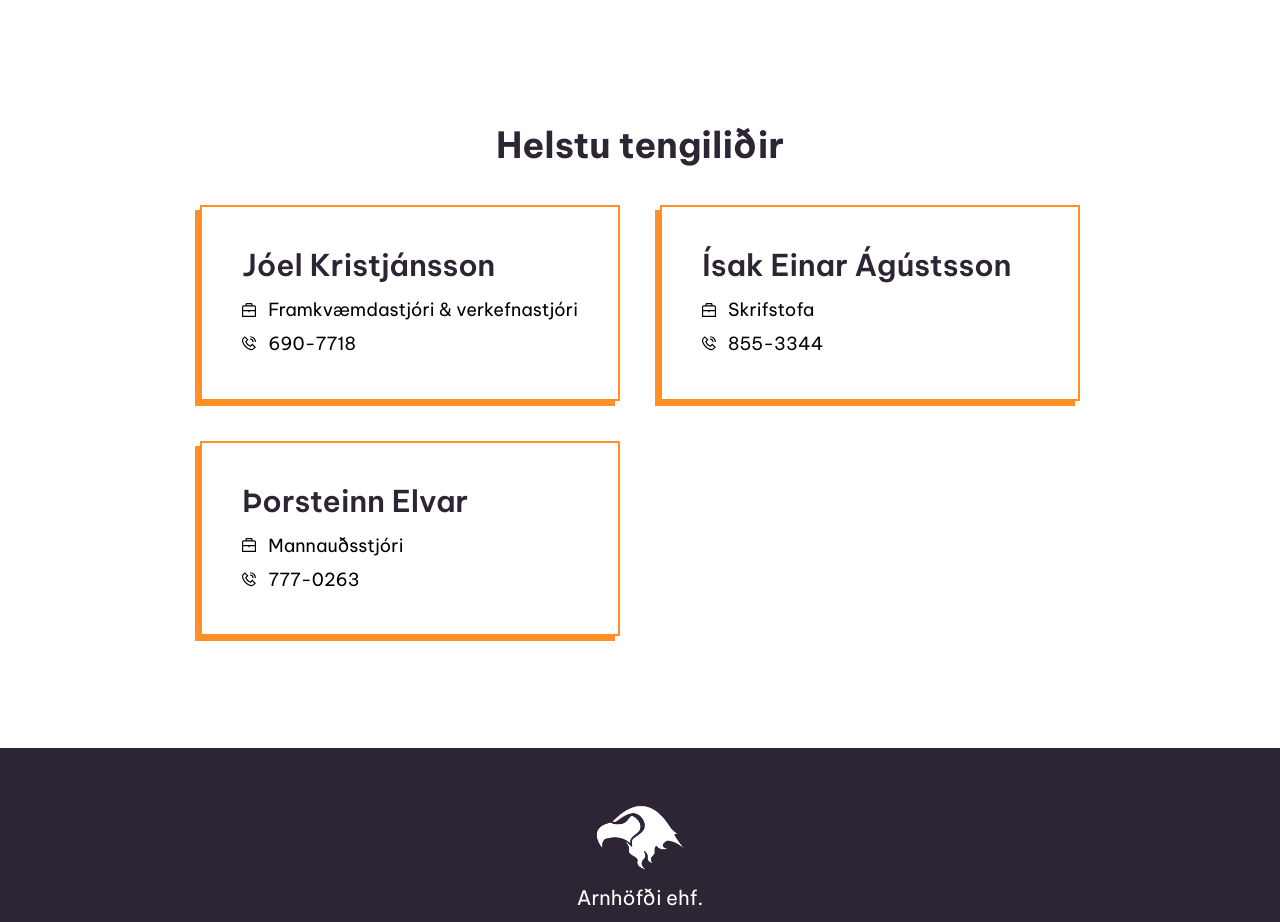
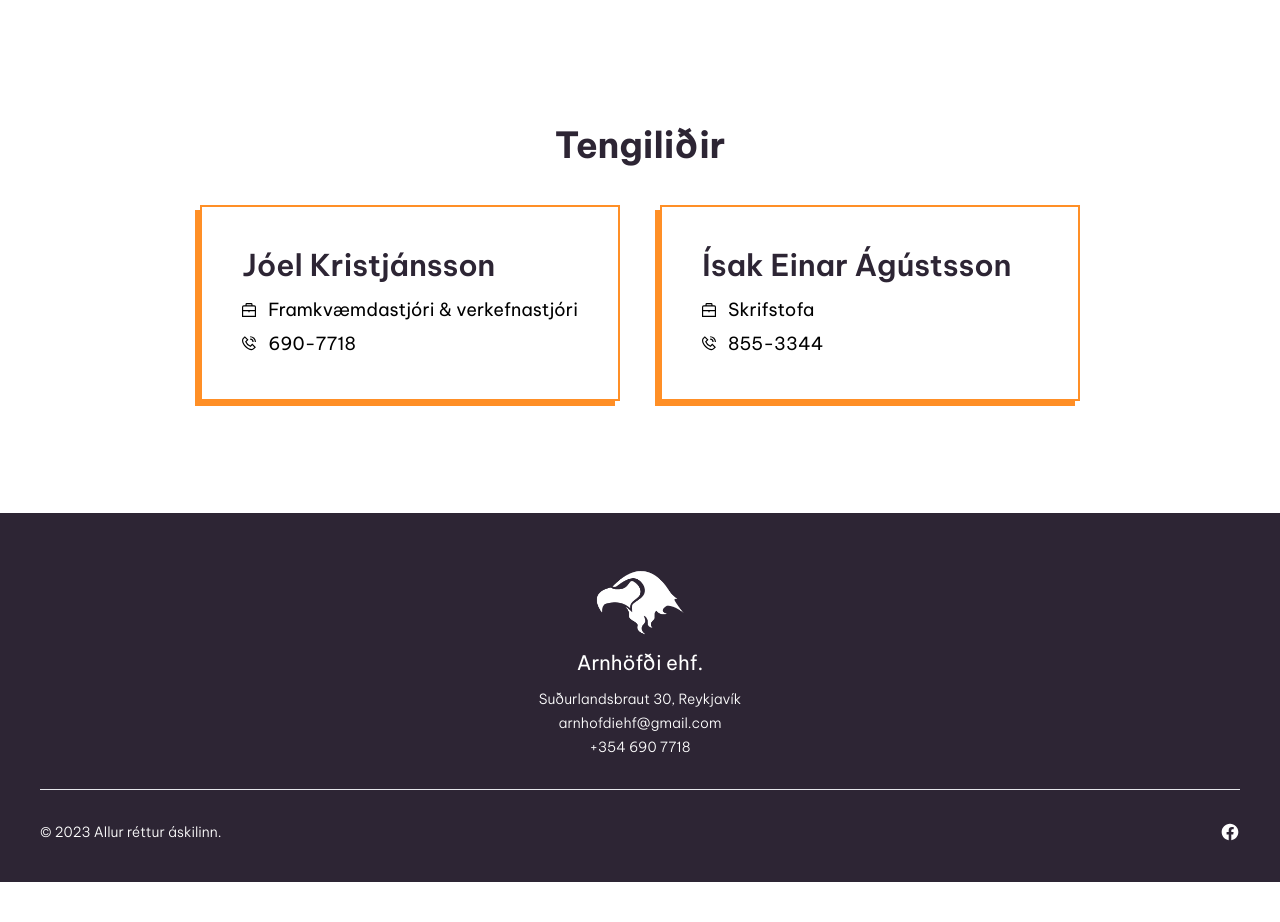
Before and after one commit to palmigudmunds/arnhofdi-vefur, a React (Create React App) app: page / in a window 1280 px wide. Shown: the part 1760-2682 px from the top of the page. After the commit the page ends 2642 px from the top, so only its background shows below. Built offline with nearby package versions, Linux system fonts and the light colour scheme.

Commit message:
Removed contact

```diff
--- a/src/components/Contacts/index.js
+++ b/src/components/Contacts/index.js
@@ -7,7 +7,7 @@ const Contacts = () => {
     <div id="contacts" className="flex flex-col md:items-center max-w-none">
       <div className="md:w-1/2 flex flex-col md:items-center">
         <h2 className="text-start md:text-center md:w-10/12 xl:w-8/12">
-          Helstu tengiliðir
+          Tengiliðir
         </h2>
       </div>
       <div className="grid md:grid-cols-2 gap-8 md:gap-10 pt-10">
@@ -34,18 +34,6 @@ const Contacts = () => {
             <p>855-3344</p>
           </div>
         </div>
-
-        <div className="border-2 p-10 border-maingold shadow-[-5px_5px] shadow-maingold min-h[12rem] max-h-[15rem]">
-          <h3 className="mb-4">Þorsteinn Elvar</h3>
-          <div className="flex items-center">
-            <Briefcase className="mb-px w-5 md:w-3.5 h-auto mr-3" />
-            <p className="leading-tight">Mannauðsstjóri</p>
-          </div>
-          <div className="flex mt-2">
-            <Phone className="mb-px w-5 md:w-3.5 h-auto mr-3" />
-            <p>777-0263</p>
-          </div>
-        </div>
       </div>
     </div>
   );
```
